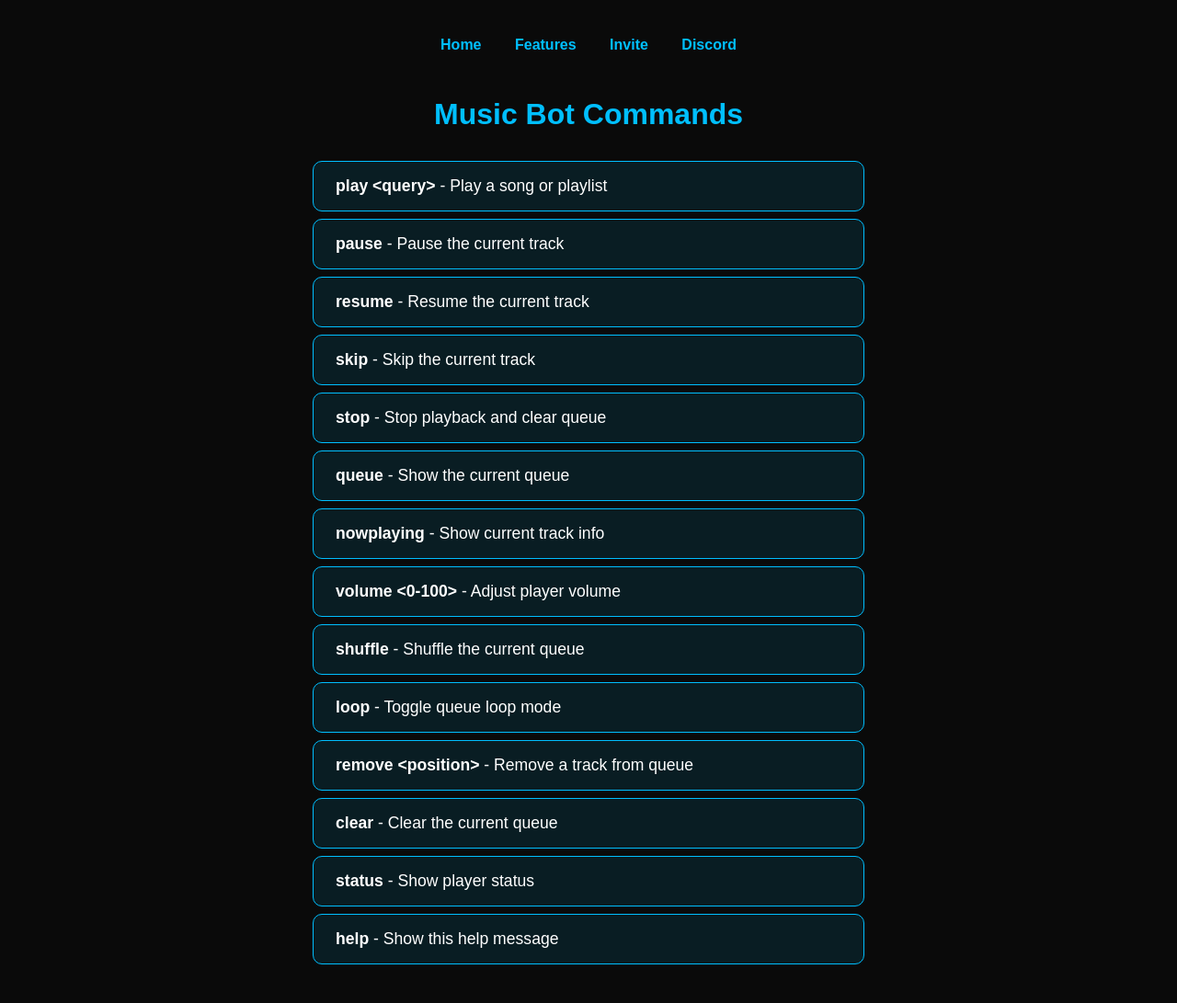
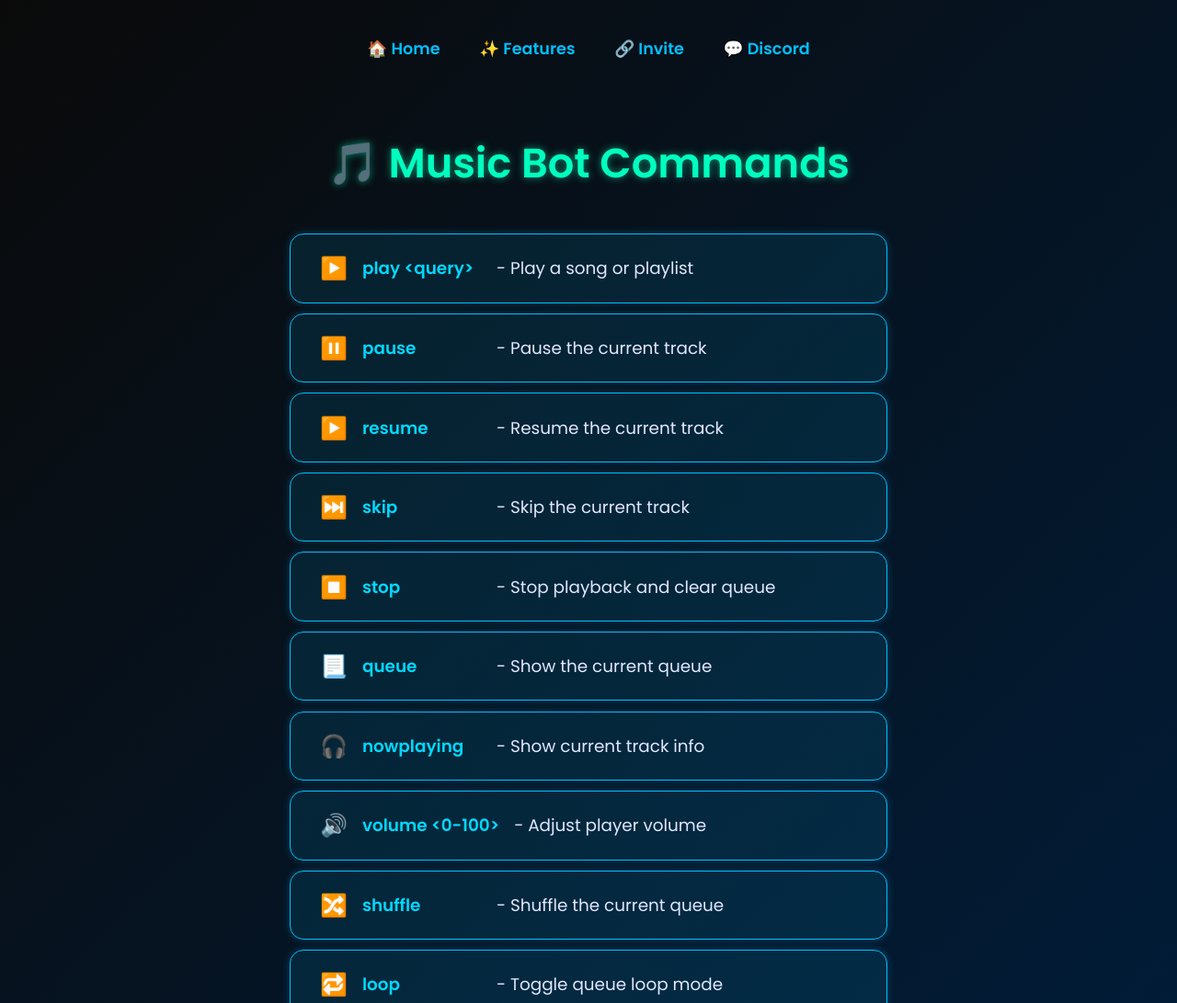
Before and after one commit to AmanRajput18367/OnyX-Music-Bot-SIte, a plain HTML site: page features.html in a window 1280 px wide. Shown: the top 1091 px of the page at 92% size. Drawn offline with Linux system fonts and the light colour scheme.

Commit message:
Update features.html

```diff
--- a/features.html
+++ b/features.html
@@ -5,74 +5,133 @@
 <meta name="viewport" content="width=device-width, initial-scale=1" />
 <title>Bot Features</title>
 <style>
+  @import url('https://fonts.googleapis.com/css2?family=Poppins:wght@400;600&display=swap');
+
   body {
-    background: #0a0a0a;
-    color: #fff;
-    font-family: sans-serif;
+    background: linear-gradient(135deg, #0a0a0a, #001f3f);
+    color: #e0e7ff;
+    font-family: 'Poppins', sans-serif;
     padding: 2rem;
+    min-height: 100vh;
+    display: flex;
+    flex-direction: column;
+    align-items: center;
   }
+
+  nav {
+    margin-bottom: 3rem;
+    text-align: center;
+  }
+
+  nav a {
+    color: #00bfff;
+    text-decoration: none;
+    font-weight: 600;
+    margin: 0 1.2rem;
+    position: relative;
+    padding: 0.25rem 0;
+    font-size: 1.1rem;
+    transition: color 0.3s ease;
+  }
+  nav a:hover {
+    color: #00ffbf;
+  }
+  nav a::after {
+    content: '';
+    position: absolute;
+    width: 0%;
+    height: 2px;
+    background: #00ffbf;
+    left: 0;
+    bottom: -4px;
+    transition: width 0.3s ease;
+  }
+  nav a:hover::after {
+    width: 100%;
+  }
+
   h1 {
-    text-align: center;
-    color: #00bfff;
+    font-size: 2.8rem;
+    color: #00ffbf;
     margin-bottom: 2rem;
+    text-shadow: 0 0 8px #00ffbf88;
   }
+
   ul {
-    max-width: 600px;
+    max-width: 650px;
+    width: 100%;
+    list-style: none;
+    padding: 0;
     margin: 0 auto;
-    list-style-type: none;
-    padding: 0;
   }
+
   li {
     background: rgba(0, 191, 255, 0.1);
     border: 1px solid #00bfff;
-    margin: 0.5rem 0;
-    padding: 1rem 1.5rem;
-    border-radius: 10px;
-    font-size: 1.1rem;
+    margin: 0.7rem 0;
+    padding: 1.2rem 2rem;
+    border-radius: 15px;
+    font-size: 1.15rem;
+    display: flex;
+    align-items: center;
+    gap: 1rem;
     cursor: default;
-    transition: background-color 0.3s;
+    box-shadow: 0 0 8px #00bfff44;
+    transition: background-color 0.3s, box-shadow 0.3s;
   }
   li:hover {
     background: #00bfff33;
+    box-shadow: 0 0 12px #00ffbf88;
   }
-  nav {
-    text-align: center;
-    margin-bottom: 3rem;
+  li strong {
+    flex-shrink: 0;
+    min-width: 130px;
+    color: #00d8ff;
+    font-weight: 700;
   }
-  nav a {
-    color: #00bfff;
-    text-decoration: none;
-    font-weight: bold;
-    margin: 0 1rem;
+
+  .emoji {
+    font-size: 1.5rem;
+    user-select: none;
   }
-  nav a:hover {
-    text-decoration: underline;
+
+  @media (max-width: 600px) {
+    li {
+      flex-direction: column;
+      align-items: flex-start;
+      gap: 0.3rem;
+    }
+    li strong {
+      min-width: auto;
+      font-size: 1.1rem;
+    }
   }
 </style>
 </head>
 <body>
   <nav>
-    <a href="index.html">Home</a>
-    <a href="features.html">Features</a>
-    <a href="https://discord.com/oauth2/authorize?client_id=1390208826430590976&permissions=689345726528&integration_type=0&scope=bot">Invite</a>
-    <a href="https://discord.gg/rrmdQaVjAR">Discord</a>
+    <a href="index.html">🏠 Home</a>
+    <a href="features.html">✨ Features</a>
+    <a href="https://discord.com/oauth2/authorize?client_id=1390208826430590976&permissions=689345726528&integration_type=0&scope=bot">🔗 Invite</a>
+    <a href="https://discord.gg/rrmdQaVjAR">💬 Discord</a>
   </nav>
-  <h1>Music Bot Commands</h1>
+
+  <h1>🎵 Music Bot Commands</h1>
   <ul>
-    <li><strong>play &lt;query&gt;</strong> - Play a song or playlist</li>
-    <li><strong>pause</strong> - Pause the current track</li>
-    <li><strong>resume</strong> - Resume the current track</li>
-    <li><strong>skip</strong> - Skip the current track</li>
-    <li><strong>stop</strong> - Stop playback and clear queue</li>
-    <li><strong>queue</strong> - Show the current queue</li>
-    <li><strong>nowplaying</strong> - Show current track info</li>
-    <li><strong>volume &lt;0-100&gt;</strong> - Adjust player volume</li>
-    <li><strong>shuffle</strong> - Shuffle the current queue</li>
-    <li><strong>loop</strong> - Toggle queue loop mode</li>
-    <li><strong>remove &lt;position&gt;</strong> - Remove a track from queue</li>
-    <li><strong>clear</strong> - Clear the current queue</li>
-    <li><strong>status</strong> - Show player status</li>
-    <li><strong>help</strong> - Show this help message</li>
+    <li><span class="emoji">▶️</span> <strong>play &lt;query&gt;</strong> - Play a song or playlist</li>
+    <li><span class="emoji">⏸️</span> <strong>pause</strong> - Pause the current track</li>
+    <li><span class="emoji">▶️</span> <strong>resume</strong> - Resume the current track</li>
+    <li><span class="emoji">⏭️</span> <strong>skip</strong> - Skip the current track</li>
+    <li><span class="emoji">⏹️</span> <strong>stop</strong> - Stop playback and clear queue</li>
+    <li><span class="emoji">📃</span> <strong>queue</strong> - Show the current queue</li>
+    <li><span class="emoji">🎧</span> <strong>nowplaying</strong> - Show current track info</li>
+    <li><span class="emoji">🔊</span> <strong>volume &lt;0-100&gt;</strong> - Adjust player volume</li>
+    <li><span class="emoji">🔀</span> <strong>shuffle</strong> - Shuffle the current queue</li>
+    <li><span class="emoji">🔁</span> <strong>loop</strong> - Toggle queue loop mode</li>
+    <li><span class="emoji">🗑️</span> <strong>remove &lt;position&gt;</strong> - Remove a track from queue</li>
+    <li><span class="emoji">🧹</span> <strong>clear</strong> - Clear the current queue</li>
+    <li><span class="emoji">📊</span> <strong>status</strong> - Show player status</li>
+    <li><span class="emoji">❓</span> <strong>help</strong> - Show this help message</li>
   </ul>
 </body>
 </html>
```
